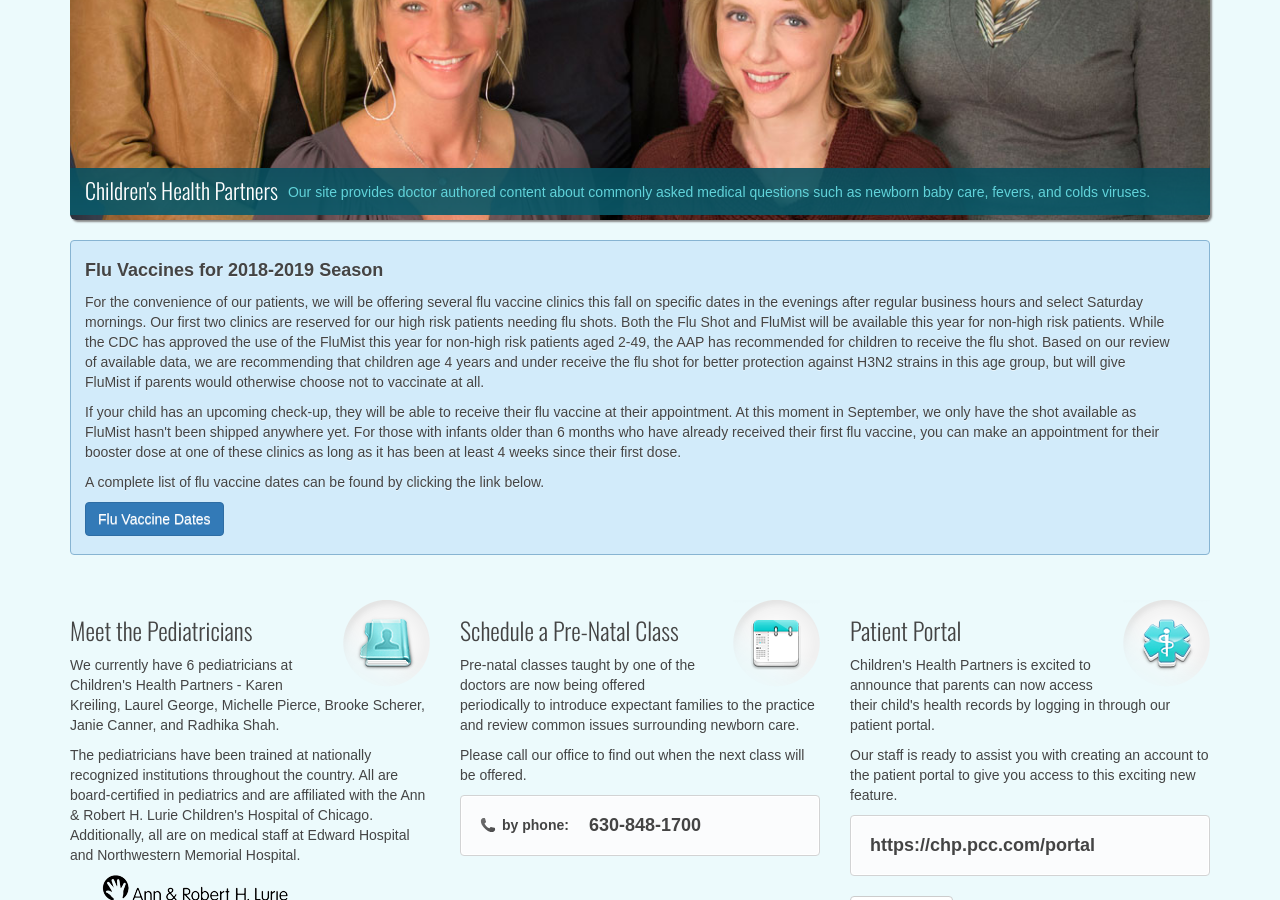
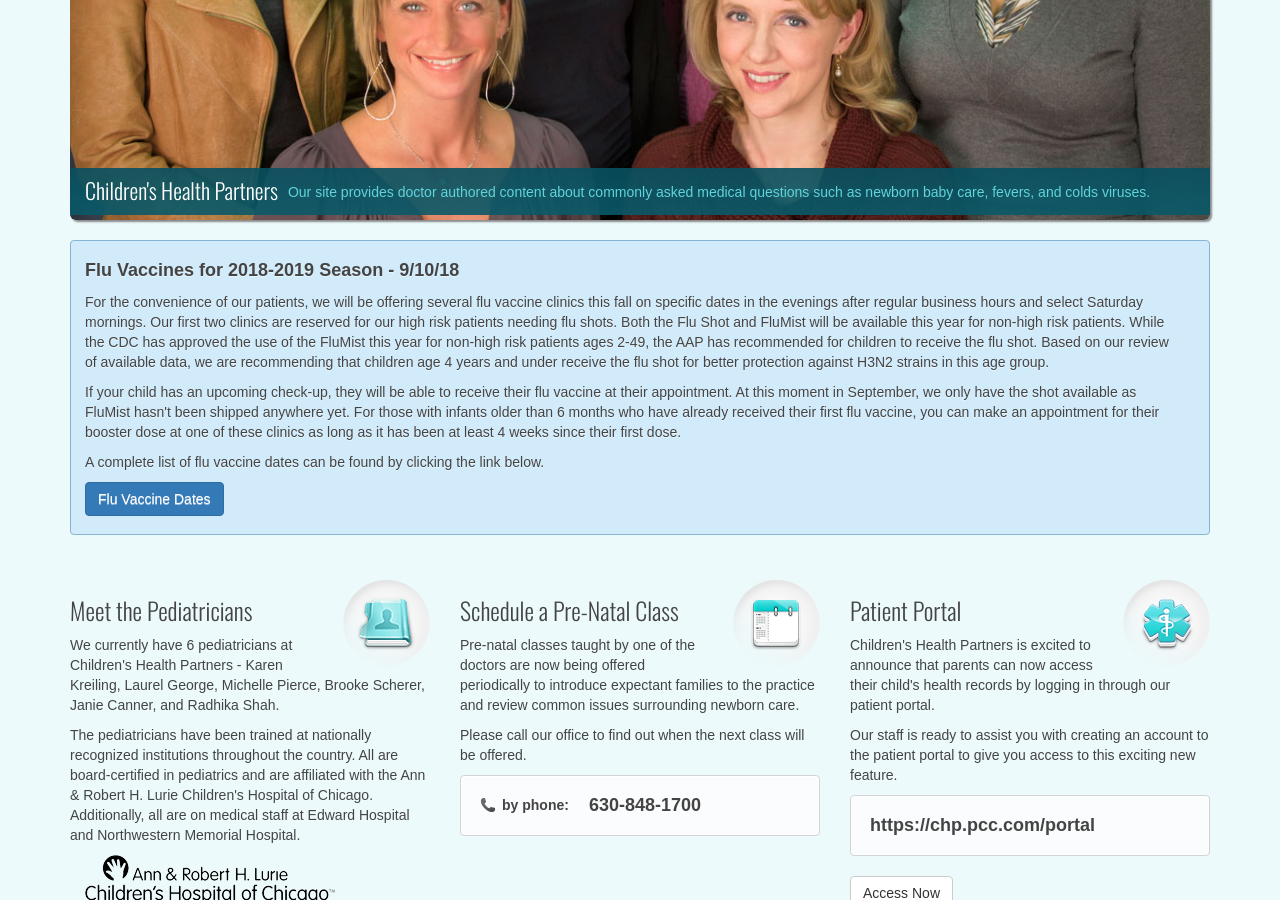
Before and after one commit to chpweb/web, a Jekyll site: the page built from index.html, in a window 1280 px wide and 900 px high, scrolled down 532 px. Built offline with Jekyll 4.4.1, drawn with Linux system fonts in a browser that asks for light colours; some web fonts are replaced; comment, search, counter and statistics services are not loaded.

Commit message:
Update index.html

```diff
--- a/index.html
+++ b/index.html
@@ -50,8 +50,8 @@
 	-->
 
 	<div class="home-info">
-		<h4>Flu Vaccines for 2018-2019 Season</h4>
-		<p>For the convenience of our patients, we will be offering several flu vaccine clinics this fall on specific dates in the evenings after regular business hours and select Saturday mornings.  Our first two clinics are reserved for our high risk patients needing flu shots.  Both the Flu Shot and FluMist will be available this year for non-high risk patients.  While the CDC has approved the use of the FluMist this year for non-high risk patients aged 2-49, the AAP has recommended for children to receive the flu shot.  Based on our review of available data, we are recommending that children age 4 years and under receive the flu shot for better protection against H3N2 strains in this age group, but will give FluMist if parents would otherwise choose not to vaccinate at all.</p>
+		<h4>Flu Vaccines for 2018-2019 Season - 9/10/18</h4>
+		<p>For the convenience of our patients, we will be offering several flu vaccine clinics this fall on specific dates in the evenings after regular business hours and select Saturday mornings.  Our first two clinics are reserved for our high risk patients needing flu shots.  Both the Flu Shot and FluMist will be available this year for non-high risk patients.  While the CDC has approved the use of the FluMist this year for non-high risk patients ages 2-49, the AAP has recommended for children to receive the flu shot.  Based on our review of available data, we are recommending that children age 4 years and under receive the flu shot for better protection against H3N2 strains in this age group.</p>
 		<p>If your child has an upcoming check-up, they will be able to receive their flu vaccine at their appointment.  At this moment in September, we only have the shot available as FluMist hasn't been shipped anywhere yet.  For those with infants older than 6 months who have already received their first flu vaccine, you can make an appointment for their booster dose at one of these clinics as long as it has been at least 4 weeks since their first dose.</p>
 		<p>A complete list of flu vaccine dates can be found by clicking the link below.</p>
 		<p><a class="btn btn-medium btn-primary" href="/flu-vaccine-dates.html">Flu Vaccine Dates <i class="icon-arrow-right"></i></a></p>
```
